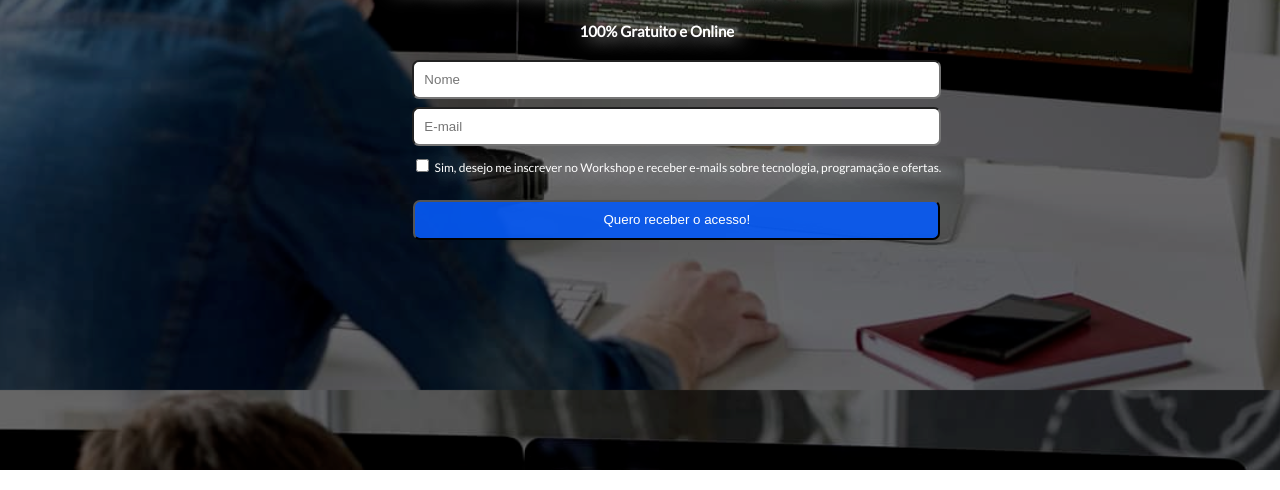
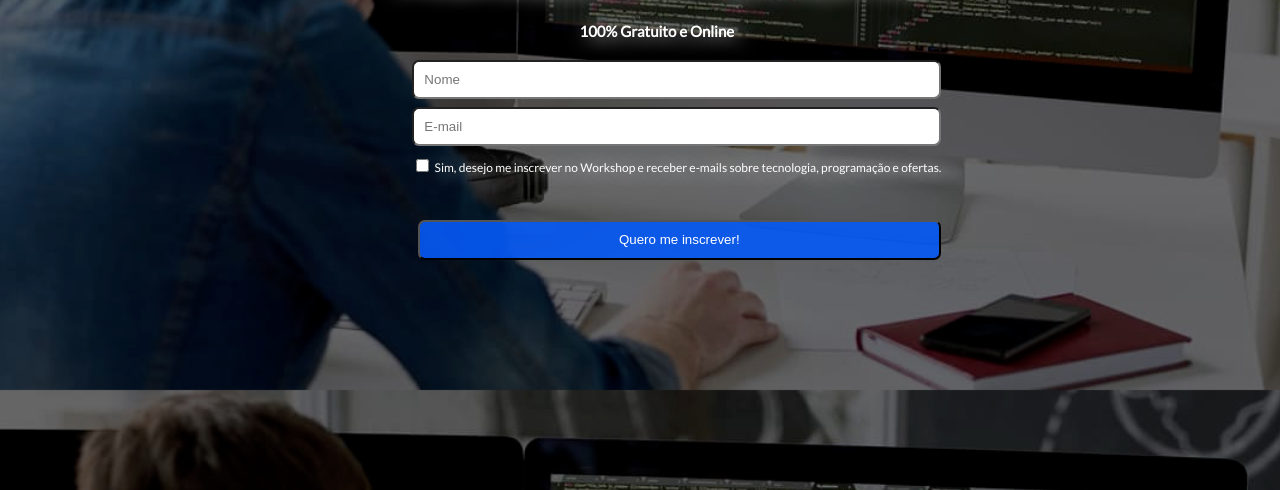
Before and after one commit to rafa-almeida/pagina-de-captura, a plain HTML site: page index.html in a window 1280 px wide. Shown: the part 410-900 px from the top of the page. Drawn offline with Linux system fonts and the light colour scheme.

Commit message:
Integração com Mailchimp

```diff
--- a/index.html
+++ b/index.html
@@ -24,21 +24,30 @@
         <h3>
             100% Gratuito e Online
         </h3>
-        <form action="salvar.html" method="get">
+        <form action="https://gmail.us20.list-manage.com/subscribe/post?u=db8baeae568deb3420c85e463&amp;id=5b3f8ed46f" method="post" id="mc-embedded-subscribe-form" name="mc-embedded-subscribe-form" class="validate" target="_blank" novalidate>
             <ul>
                 <li>
-                    <input name="nome" type="text" placeholder="Nome" class="input">
+                    <input name="FNAME" type="text" placeholder="Nome" class="input">
                 </li>
                 <li>
-                    <input name="e-mail" type="text" placeholder="E-mail" class="input email">
+                    <input name="EMAIL" type="text" placeholder="E-mail" class="input email">
                 </li>
                 <li class="checkbox">
                     <input name="inscrição" type="checkbox" value="sim"> <label>Sim, desejo me inscrever no Workshop e receber e-mails sobre tecnologia, programação e ofertas.</label>
                 </li>
-                <li>
-                    <button class="input button">Quero receber o acesso!</button>
-                </li>
+
             </ul>
+
+            <!-- real people should not fill this in and expect good things - do not remove this or risk form bot signups-->
+            <div style="position: absolute; left: -5000px;" aria-hidden="true"><input type="text" name="b_db8baeae568deb3420c85e463_5b3f8ed46f" tabindex="-1" value="">
+            </div>
+            <div class="optionalParent">
+                <div class="clear foot">
+                    <input type="submit" value="Quero me inscrever!" name="subscribe" id="mc-embedded-subscribe" class="input button">
+                </div>
+            </div>
+
+
         </form>
     </div>
 
--- a/style.css
+++ b/style.css
@@ -59,11 +59,11 @@ h3{
 }
 
 .button{
-    width: 48%;
+    width: 46%;
     background: rgba(6, 90, 247, 0.904);
     color: white;
     text-align:center;
-    margin-top: 15px;
+    margin: 15px 0 0 45px;
     height: 40px;
 }
 
```
